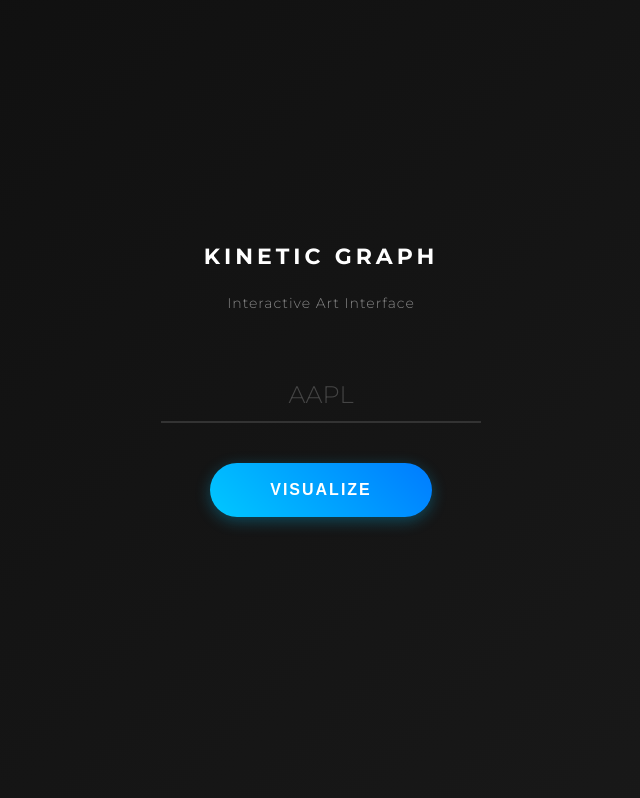
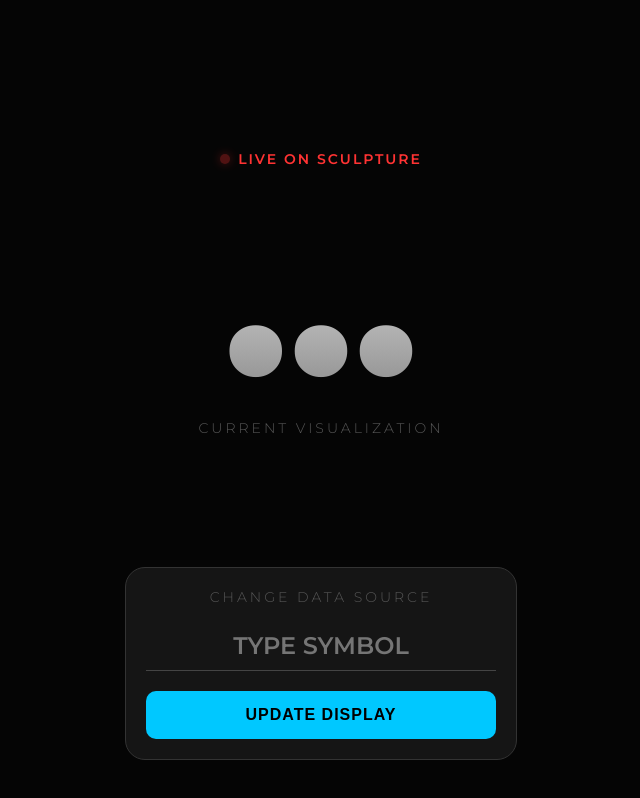
Before and after one commit to CREWdesign/KineticGraph, a plain HTML site: page index.html in a window 1280 px wide. Shown: the whole page, without its empty margins (319-959 px from the left). Drawn offline with Linux system fonts and the light colour scheme; no server answers.

Commit message:
Update index.html

```diff
--- a/index.html
+++ b/index.html
@@ -3,176 +3,174 @@
 <head>
 <meta charset="utf-8">
 <meta name="viewport" content="width=device-width, initial-scale=1, maximum-scale=1, user-scalable=no">
-<title>Kinetic Remote</title>
-<link href="https://fonts.googleapis.com/css2?family=Montserrat:wght@300;400;700&display=swap" rel="stylesheet">
+<title>Kinetic Live</title>
+<link href="https://fonts.googleapis.com/css2?family=Montserrat:wght@300;600;800&display=swap" rel="stylesheet">
 <style>
-  /* --- בסיס --- */
   body {
-    background: linear-gradient(135deg, #0f0f0f 0%, #1a1a1a 100%); /* רקע כהה עם עומק */
+    background-color: #050505;
     color: #fff;
     font-family: 'Montserrat', sans-serif;
     display: flex;
     flex-direction: column;
     align-items: center;
-    justify-content: center;
-    min-height: 100vh;
+    justify-content: space-between;
+    height: 100vh;
     margin: 0;
     padding: 20px;
     box-sizing: border-box;
+    text-align: center;
   }
 
-  /* --- כותרות --- */
-  h1 {
-    font-weight: 700;
-    letter-spacing: 4px;
-    font-size: 22px;
+  /* --- LIVE DISPLAY SECTION (TOP) --- */
+  .display-area {
+    flex: 1;
+    display: flex;
+    flex-direction: column;
+    justify-content: center;
+    width: 100%;
+  }
+
+  .live-indicator {
+    color: #ff3333;
+    font-weight: 600;
+    font-size: 14px;
+    letter-spacing: 2px;
     margin-bottom: 10px;
-    color: #fff;
+    display: flex;
+    align-items: center;
+    justify-content: center;
+    gap: 8px;
+  }
+
+  .dot {
+    width: 10px; height: 10px;
+    background-color: #ff3333;
+    border-radius: 50%;
+    box-shadow: 0 0 10px #ff3333;
+    animation: blink 2s infinite;
+  }
+
+  @keyframes blink { 0% {opacity: 1;} 50% {opacity: 0.3;} 100% {opacity: 1;} }
+
+  #current-tick {
+    font-size: 18vw; /* ענק ורספונסיבי */
+    font-weight: 800;
+    margin: 0;
+    line-height: 1;
+    background: -webkit-linear-gradient(#fff, #888);
+    -webkit-background-clip: text;
+    -webkit-text-fill-color: transparent;
     text-transform: uppercase;
   }
-  p.subtitle {
-    font-weight: 300;
-    font-size: 14px;
-    color: #888;
-    margin-bottom: 50px;
-    letter-spacing: 1px;
-  }
 
-  /* --- אזור הקלט --- */
-  .input-group {
-    position: relative;
+  .label { font-size: 14px; color: #555; letter-spacing: 3px; margin-top: 10px; text-transform: uppercase; }
+
+  /* --- CONTROL SECTION (BOTTOM) --- */
+  .control-area {
     width: 100%;
-    max-width: 320px;
-    margin-bottom: 40px;
+    max-width: 350px;
+    background: #151515;
+    padding: 20px;
+    border-radius: 20px;
+    border: 1px solid #333;
+    margin-bottom: 20px;
   }
 
   input {
     width: 100%;
     background: transparent;
     border: none;
-    border-bottom: 2px solid #333; /* רק קו תחתון */
-    color: #fff;
-    font-size: 32px;
+    border-bottom: 1px solid #444;
+    color: #00C8FF;
+    font-size: 24px;
+    font-family: inherit;
+    font-weight: 600;
+    text-align: center;
+    text-transform: uppercase;
+    padding: 10px 0;
+    margin-bottom: 20px;
+    outline: none;
+  }
+  input:focus { border-bottom-color: #00C8FF; }
+
+  button {
+    width: 100%;
+    background: #00C8FF;
+    color: #000;
+    border: none;
+    padding: 15px;
+    font-size: 16px;
     font-weight: 700;
-    padding: 10px 0;
+    border-radius: 10px;
+    cursor: pointer;
     text-transform: uppercase;
-    text-align: center;
-    outline: none;
-    font-family: inherit;
-    transition: border-color 0.3s, color 0.3s;
+    letter-spacing: 1px;
+    transition: opacity 0.3s;
   }
 
-  /* אפקט זוהר בלחיצה */
-  input:focus {
-    border-bottom-color: #00C8FF;
-  }
+  button:active { opacity: 0.7; }
+  button:disabled { background: #333; color: #777; }
 
-  input::placeholder {
-    color: #444;
-    font-weight: 300;
-    font-size: 24px;
-  }
-
-  /* --- הכפתור --- */
-  button {
-    background: linear-gradient(45deg, #00C8FF, #007bff); /* גרדיאנט כחול זוהר */
-    color: #fff;
-    border: none;
-    padding: 18px 60px;
-    font-size: 16px;
-    font-weight: 700;
-    letter-spacing: 2px;
-    border-radius: 50px;
-    cursor: pointer;
-    box-shadow: 0 4px 15px rgba(0, 200, 255, 0.3); /* הילה כחולה */
-    transition: all 0.2s ease;
-    outline: none;
-    text-transform: uppercase;
-  }
-
-  button:active {
-    transform: scale(0.97); /* הקטנה קלה בלחיצה */
-    box-shadow: 0 2px 10px rgba(0, 200, 255, 0.2);
-  }
-
-  /* מצב נעול אחרי לחיצה */
-  button.locked {
-    background: #333;
-    box-shadow: none;
-    color: #777;
-    cursor: not-allowed;
-  }
-
-  /* --- הודעות מערכת --- */
-  #msg {
-    margin-top: 30px;
-    height: 25px;
-    font-size: 14px;
-    font-weight: 400;
-    letter-spacing: 1px;
-    opacity: 0; /* מוסתר כברירת מחדל */
-    transition: opacity 0.5s ease;
-  }
-
-  #msg.visible { opacity: 1; }
-  .success { color: #00FF88 !important; } /* ירוק ניאון */
-  .error { color: #FF4444 !important; } /* אדום ניאון */
 </style>
 </head>
 <body>
 
-  <h1>Kinetic Graph</h1>
-  <p class="subtitle">Interactive Art Interface</p>
-
-  <div class="input-group">
-    <input type="text" id="tick" placeholder="AAPL" autocomplete="off" maxlength="6">
+  <div class="display-area">
+    <div class="live-indicator"><div class="dot"></div>LIVE ON SCULPTURE</div>
+    <div id="current-tick">...</div>
+    <div class="label">Current Visualization</div>
   </div>
 
-  <button id="btn" onclick="send()">Visualize</button>
-
-  <div id="msg"></div>
+  <div class="control-area">
+    <div class="label" style="margin-bottom: 15px; margin-top:0;">Change Data Source</div>
+    <input type="text" id="new-tick" placeholder="TYPE SYMBOL" maxlength="6" autocomplete="off">
+    <button id="btn" onclick="send()">Update Display</button>
+  </div>
 
 <script>
+  // הכתובת של המסד נתונים שלך
   const DB_URL = "https://kineticgraph-default-rtdb.firebaseio.com/current.json";
 
-  function showMsg(text, type) {
-    let m = document.getElementById('msg');
-    m.innerText = text;
-    m.className = "visible " + type;
-    // הסתרת הודעת ההצלחה אוטומטית אחרי 4 שניות
-    if(type === 'success') setTimeout(() => { m.className = ""; }, 4000);
+  // 1. פונקציה שקוראת מהענן כל הזמן ומעדכנת את המסך
+  function syncDisplay() {
+    fetch(DB_URL).then(r => r.json()).then(data => {
+      // אם הדאטה ריק או שגיאה, נציג סימני שאלה
+      let val = (data && typeof data === 'string') ? data.replace(/"/g, '') : "---";
+      document.getElementById('current-tick').innerText = val;
+    }).catch(e => console.error(e));
   }
 
+  // הפעלה ראשונה + רענון כל 3 שניות
+  syncDisplay();
+  setInterval(syncDisplay, 3000);
+
+
+  // 2. פונקציה ששולחת עדכון לענן
   function send() {
-    let input = document.getElementById('tick');
+    let input = document.getElementById('new-tick');
     let btn = document.getElementById('btn');
     let val = input.value.toUpperCase().trim();
 
-    if(!val) {
-        showMsg("Please enter a stock symbol", "error");
-        return;
-    }
+    if(!val) return;
 
-    // נעילת הממשק בזמן השליחה
-    showMsg("Transmitting...", "wait");
-    input.disabled = true;
-    btn.disabled = true; btn.classList.add('locked'); btn.innerText = "WAIT...";
+    // משוב ויזואלי ללחיצה
+    btn.innerText = "SENDING...";
+    btn.disabled = true;
 
     fetch(DB_URL, {
       method: 'PUT',
       body: JSON.stringify(val)
-    }).then(response => {
-      if(response.ok) {
-        showMsg("Visualization Active", "success");
-        input.value = ""; // ניקוי השדה
-      } else { throw new Error(); }
+    }).then(() => {
+      // מיד אחרי השליחה, ננקה ונחכה לסנכרון שיעדכן את המסך הגדול
+      input.value = "";
+      setTimeout(() => {
+         btn.disabled = false;
+         btn.innerText = "UPDATE DISPLAY";
+         syncDisplay(); // רענון מהיר ידני
+      }, 1000);
     }).catch(() => {
-      showMsg("Connection Failed", "error");
-    }).finally(() => {
-      // שחרור הנעילה (גם אם הצליח וגם אם נכשל)
-      input.disabled = false;
-      btn.disabled = false; btn.classList.remove('locked'); btn.innerText = "Visualize";
-      input.focus();
+      btn.innerText = "ERROR";
+      setTimeout(() => { btn.disabled = false; btn.innerText = "UPDATE DISPLAY"; }, 2000);
     });
   }
 </script>
```
